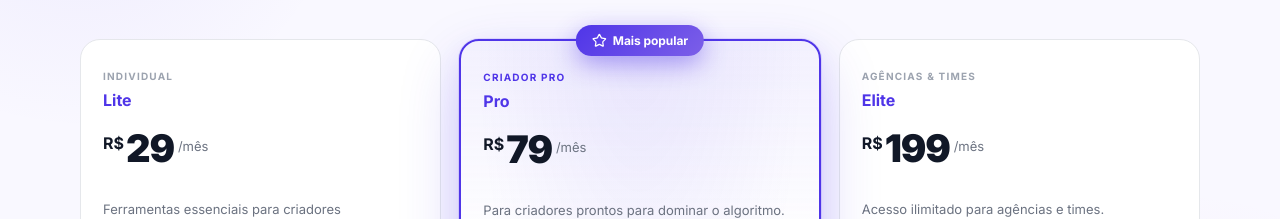
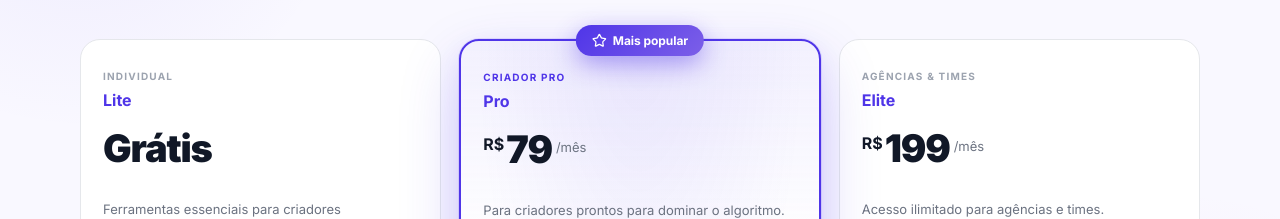
Before and after one commit to brenosemfreio/tcc, a React (Vite) app: page / in a window 1280 px wide. Shown: the part 3900-4119 px from the top of the page. Built offline with nearby package versions, Linux system fonts and the light colour scheme.

Commit message:
chore: auto sync [Claude]

```diff
--- a/src/pages/Landing/Landing.jsx
+++ b/src/pages/Landing/Landing.jsx
@@ -258,8 +258,8 @@ const PLANS = [
   {
     name: 'Lite',
     tagline: 'INDIVIDUAL',
-    monthly: 29,
-    annual: 23,
+    monthly: 0,
+    annual: 0,
     desc: 'Ferramentas essenciais para criadores emergentes.',
     cta: 'Começar grátis',
     features: ['Até 3 perfis sociais', '30 posts/mês', 'Analytics básico', 'Calendário visual', 'Suporte por e-mail'],
@@ -720,6 +720,18 @@ export default function Landing() {
                   <h3 className="l-plan__name">{plan.name}</h3>
                 </div>
                 <div className="l-plan__price">
+                  {plan.monthly === 0 ? (
+                    <motion.span
+                      className="l-plan__amount"
+                      key="free"
+                      initial={{ opacity: 0, y: -10 }}
+                      animate={{ opacity: 1, y: 0 }}
+                      transition={{ duration: 0.25 }}
+                    >
+                      Grátis
+                    </motion.span>
+                  ) : (
+                    <>
                       <span className="l-plan__currency">R$</span>
                       <motion.span
                         className="l-plan__amount"
@@ -731,8 +743,10 @@ export default function Landing() {
                         {annual ? plan.annual : plan.monthly}
                       </motion.span>
                       <span className="l-plan__period">/mês</span>
+                    </>
+                  )}
                 </div>
-                <div className={`l-plan__savings-wrap${annual ? ' is-visible' : ''}`}>
+                <div className={`l-plan__savings-wrap${annual && plan.monthly > 0 ? ' is-visible' : ''}`}>
                   <div className="l-plan__savings-inner">
                     <span className="l-plan__savings">
                       Economiza R$ {(plan.monthly - plan.annual) * 12}/ano
```
Lines whose indentation alone changed are shown as unchanged.
